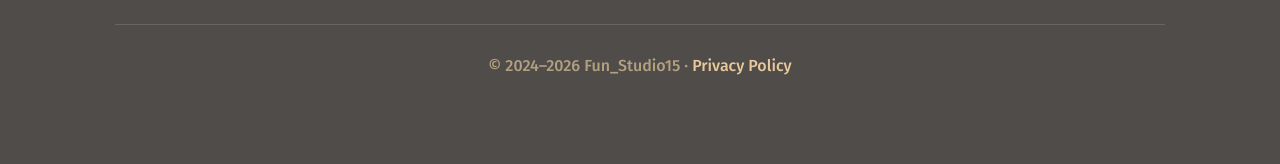
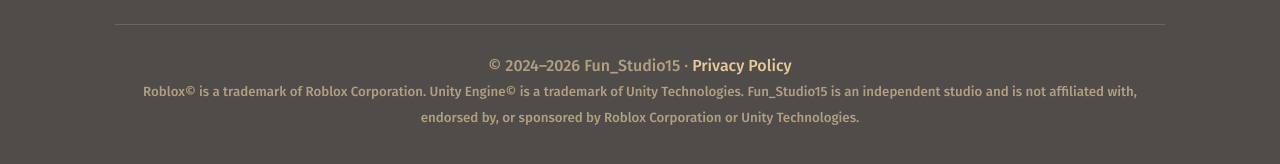
Before and after one commit to FunStudio15/fun-studio15, a plain HTML site: page index.html in a window 1280 px wide. Shown: the part 1413-1577 px from the top of the page. Before the commit the page ends 1531 px from the top, so only its background shows below. Drawn offline with Linux system fonts and the light colour scheme.

Commit message:
index.html aktualisieren

```diff
--- a/index.html
+++ b/index.html
@@ -129,6 +129,8 @@
     © 2024–<span id="year"></span> Fun_Studio15
     <span class="footer-divider">·</span>
     <a href="privacy.html">Privacy Policy</a>
+    <br>
+    <small>Roblox&copy; is a trademark of Roblox Corporation. Unity Engine&copy; is a trademark of Unity Technologies. Fun_Studio15 is an independent studio and is not affiliated with, endorsed by, or sponsored by Roblox Corporation or Unity Technologies.</small>
 </footer>
 
 <script>
```
